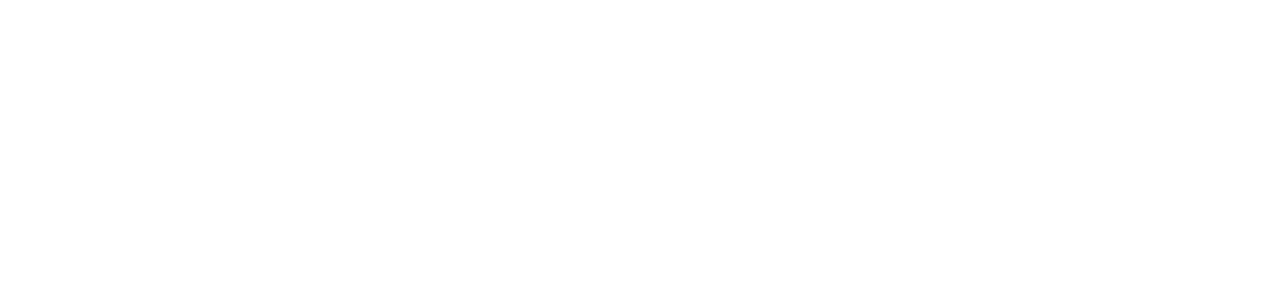
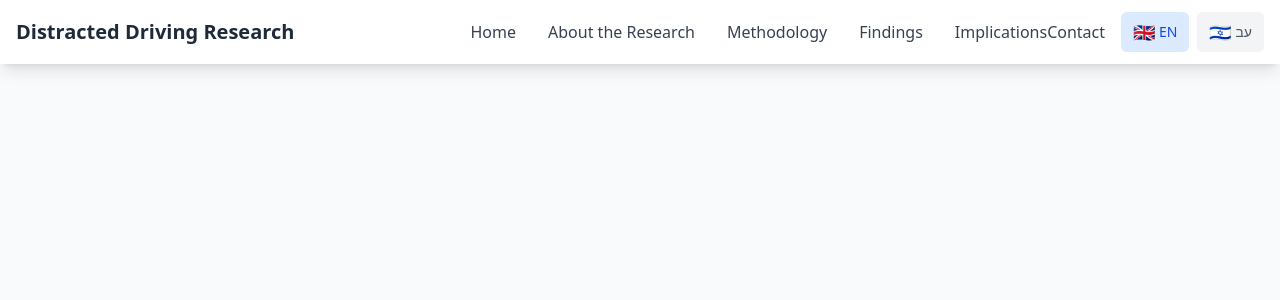
Before and after one commit to WilliamGiammona/odel-project, a Next.js app: page / in a window 1280 px wide. Shown: the top 300 px of the page. Built offline with nearby package versions, Linux system fonts and the light colour scheme.

Commit message:
updated language switching

```diff
--- /dev/null
+++ b/app/components/LanguageSwitcher.tsx
@@ -0,0 +1,37 @@
+// app/components/LanguageSwitcher.tsx
+"use client";
+
+import { useLanguage } from "../contexts/LanguageContext";
+
+export default function LanguageSwitcher() {
+  const { language, setLanguage } = useLanguage();
+
+  return (
+    <div className="flex items-center gap-2">
+      <button
+        onClick={() => setLanguage("en")}
+        className={`flex items-center gap-1 px-3 py-1.5 rounded-md transition-all ${
+          language === "en"
+            ? "bg-blue-100 text-blue-700"
+            : "bg-gray-100 text-gray-600 hover:bg-gray-200"
+        }`}
+        aria-label="Switch to English"
+      >
+        <span className="text-lg">🇬🇧</span>
+        <span className="text-sm font-medium">EN</span>
+      </button>
+      <button
+        onClick={() => setLanguage("he")}
+        className={`flex items-center gap-1 px-3 py-1.5 rounded-md transition-all ${
+          language === "he"
+            ? "bg-blue-100 text-blue-700"
+            : "bg-gray-100 text-gray-600 hover:bg-gray-200"
+        }`}
+        aria-label="Switch to Hebrew"
+      >
+        <span className="text-lg">🇮🇱</span>
+        <span className="text-sm font-medium">עב</span>
+      </button>
+    </div>
+  );
+}
--- /dev/null
+++ b/app/components/Navigation.tsx
@@ -0,0 +1,95 @@
+// app/components/Navigation.tsx
+"use client";
+
+import Link from "next/link";
+import { useState } from "react";
+import { useLanguage } from "../contexts/LanguageContext";
+import LanguageSwitcher from "./LanguageSwitcher";
+
+export default function Navigation() {
+  const [isMenuOpen, setIsMenuOpen] = useState(false);
+  const { t } = useLanguage();
+
+  const navItems = [
+    { href: "/", label: t("home") },
+    { href: "/about", label: t("aboutResearch") },
+    { href: "/methodology", label: t("methodology") },
+    { href: "/findings", label: t("findings") },
+    { href: "/implications", label: t("implications") },
+    { href: "/contact", label: t("contact") },
+  ];
+
+  return (
+    <nav className="bg-white shadow-lg">
+      <div className="container mx-auto px-4">
+        <div className="flex justify-between items-center h-16">
+          {/* Logo/Title */}
+          <Link href="/" className="flex items-center">
+            <span className="text-xl font-bold text-gray-800">
+              {t("siteTitle")}
+            </span>
+          </Link>
+
+          {/* Desktop Navigation */}
+          <div className="hidden md:flex items-center space-x-4">
+            <div className="flex items-center space-x-reverse space-x-8 rtl:space-x-reverse">
+              {navItems.map((item) => (
+                <Link
+                  key={item.href}
+                  href={item.href}
+                  className="text-gray-700 hover:text-blue-600 transition-colors duration-200"
+                >
+                  {item.label}
+                </Link>
+              ))}
+            </div>
+            <LanguageSwitcher />
+          </div>
+
+          {/* Mobile menu button */}
+          <button
+            onClick={() => setIsMenuOpen(!isMenuOpen)}
+            className="md:hidden flex items-center px-3 py-2 rounded text-gray-700 hover:text-blue-600"
+          >
+            <svg
+              className="w-6 h-6"
+              fill="none"
+              strokeLinecap="round"
+              strokeLinejoin="round"
+              strokeWidth="2"
+              viewBox="0 0 24 24"
+              stroke="currentColor"
+            >
+              {isMenuOpen ? (
+                <path d="M6 18L18 6M6 6l12 12" />
+              ) : (
+                <path d="M4 6h16M4 12h16M4 18h16" />
+              )}
+            </svg>
+          </button>
+        </div>
+
+        {/* Mobile Navigation */}
+        {isMenuOpen && (
+          <div className="md:hidden">
+            <div className="px-2 pt-2 pb-3 space-y-1">
+              {navItems.map((item) => (
+                <Link
+                  key={item.href}
+                  href={item.href}
+                  className="block px-3 py-2 rounded-md text-gray-700 hover:text-blue-600 hover:bg-gray-50 transition-colors duration-200"
+                  onClick={() => setIsMenuOpen(false)}
+                >
+                  {item.label}
+                </Link>
+              ))}
+              <div className="px-3 py-2">
+                <LanguageSwitcher />
+              </div>
+            </div>
+          </div>
+        )}
+      </div>
+    </nav>
+  );
+}
--- /dev/null
+++ b/app/contexts/LanguageContext.tsx
@@ -0,0 +1,79 @@
+// app/contexts/LanguageContext.tsx
+"use client";
+
+import { createContext, useContext, useState, ReactNode } from "react";
+
+type Language = "en" | "he";
+
+interface LanguageContextType {
+  language: Language;
+  setLanguage: (lang: Language) => void;
+  t: (key: string) => string;
+}
+
+const translations = {
+  en: {
+    // Navigation
+    home: "Home",
+    aboutResearch: "About the Research",
+    methodology: "Methodology",
+    findings: "Findings",
+    implications: "Implications",
+    contact: "Contact",
+
+    // Site title
+    siteTitle: "Distracted Driving Research",
+    siteSubtitle: "Risk Factors in Driver Distraction",
+
+    // Page titles
+    pageTitle: "Distracted Driving Research - Risk Factors Study",
+    pageDescription:
+      "Academic research on risk factors that increase the likelihood of distracted driving",
+  },
+  he: {
+    // Navigation
+    home: "בית",
+    aboutResearch: "אודות המחקר",
+    methodology: "מתודולוגיה",
+    findings: "ממצאים",
+    implications: "השלכות",
+    contact: "צור קשר",
+
+    // Site title
+    siteTitle: "מחקר נהיגה מוסחת",
+    siteSubtitle: "גורמי סיכון בהסחת דעת בנהיגה",
+
+    // Page titles
+    pageTitle: "מחקר נהיגה מוסחת - גורמי סיכון בנהיגה",
+    pageDescription:
+      "מחקר אקדמי על גורמי סיכון המגבירים את הסיכוי לנהיגה מוסחת",
+  },
+};
+
+const LanguageContext = createContext<LanguageContextType | undefined>(
+  undefined
+);
+
+export function LanguageProvider({ children }: { children: ReactNode }) {
+  const [language, setLanguage] = useState<Language>("en");
+
+  const t = (key: string): string => {
+    return (
+      translations[language][key as keyof (typeof translations)["en"]] || key
+    );
+  };
+
+  return (
+    <LanguageContext.Provider value={{ language, setLanguage, t }}>
+      <div dir={language === "he" ? "rtl" : "ltr"}>{children}</div>
+    </LanguageContext.Provider>
+  );
+}
+
+export function useLanguage() {
+  const context = useContext(LanguageContext);
+  if (context === undefined) {
+    throw new Error("useLanguage must be used within a LanguageProvider");
+  }
+  return context;
+}
--- a/app/layout.tsx
+++ b/app/layout.tsx
@@ -1,9 +1,13 @@
+// app/layout.tsx
 import type { Metadata } from "next";
 import "./globals.css";
+import Navigation from "./components/Navigation";
+import { LanguageProvider } from "./contexts/LanguageContext";
 
 export const metadata: Metadata = {
-  title: "Odel Project",
-  description: "Odel Project",
+  title: "Distracted Driving Research - Risk Factors Study",
+  description:
+    "Academic research on risk factors that increase the likelihood of distracted driving",
 };
 
 export default function RootLayout({
@@ -13,7 +17,12 @@
 }>) {
   return (
     <html lang="en">
-      <body>{children}</body>
+      <body className="min-h-screen bg-gray-50">
+        <LanguageProvider>
+          <Navigation />
+          <main>{children}</main>
+        </LanguageProvider>
+      </body>
     </html>
   );
 }
```
